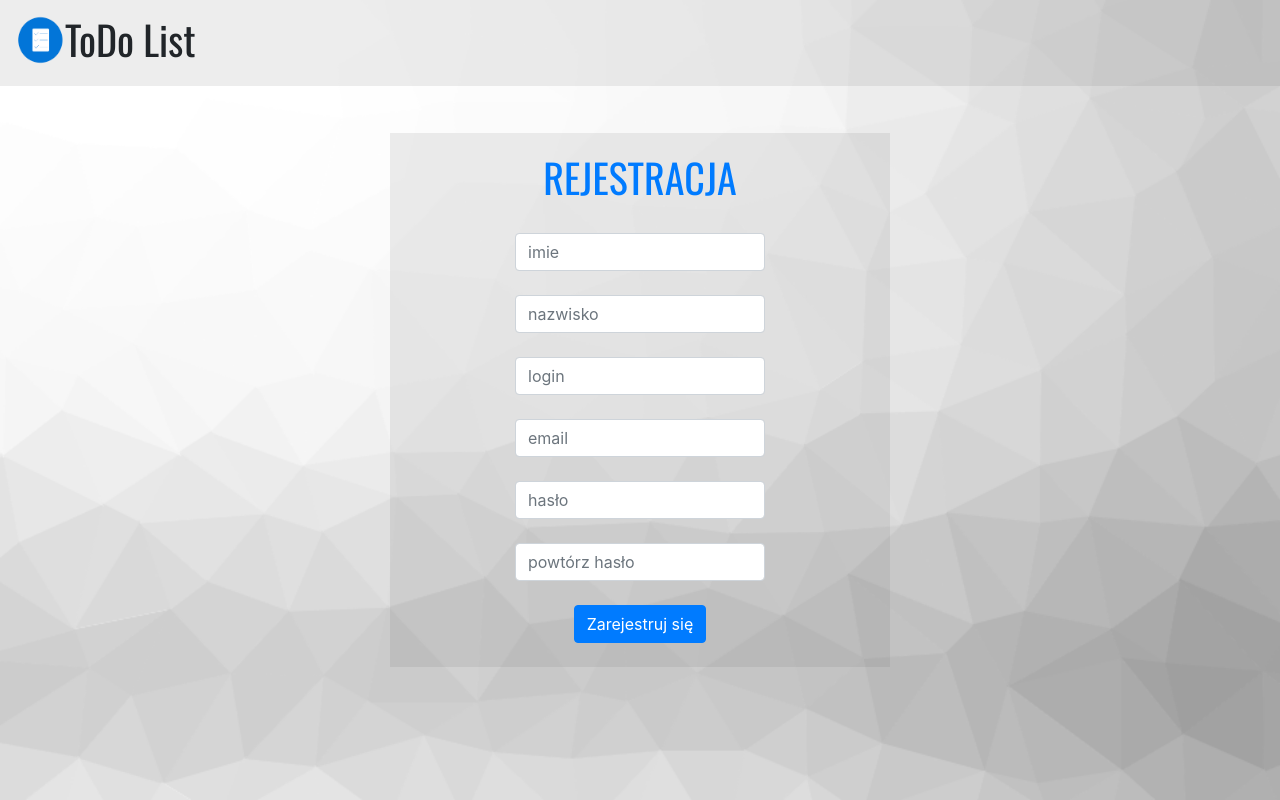
After one commit to JakubC0401/projektG-owaniaHTML, a PHP site: page /register.html in a window 1280 px wide. The commit adds this page. Run offline with PHP 8.4, Linux system fonts and the light colour scheme.

Commit message:
dodana strona rejestracji

```diff
--- a/index.html
+++ b/index.html
@@ -32,11 +32,13 @@
           <input style="width: 50%;"  class="form-control" placeholder="login">
           <br>
           <div class="form-group">
-            <input style="width: 50%;" type="password" class="form-control"  name="" id="" placeholder="password">
+            <input style="width: 50%;" type="password" class="form-control"  name="" id="" placeholder="hasło">
           </div>
           <button type="submit" class="btn btn-primary">Zaloguj</button>
           <br><br>
-          <a class="regLink" href=>Nie masz konta, zarejestruj się!</a>
+          <a class="regLink" href="register.html">Nie masz konta, zarejestruj się!</a>
+          <br>
+          <br>
         </form>
       </div>
 
--- /dev/null
+++ b/register.html
@@ -0,0 +1,62 @@
+<!doctype html>
+<html lang="en">
+  <head>
+    <title>Title</title>
+    <meta charset="utf-8">
+    <meta name="viewport" content="width=device-width, initial-scale=1, shrink-to-fit=no">
+
+    <link rel="preconnect" href="https://fonts.gstatic.com">
+    <link href="https://fonts.googleapis.com/css2?family=Open+Sans&family=Oswald&display=swap" rel="stylesheet">
+    <link rel="stylesheet" href="style.css">
+    <link rel="stylesheet" href="https://stackpath.bootstrapcdn.com/bootstrap/4.3.1/css/bootstrap.min.css" integrity="sha384-ggOyR0iXCbMQv3Xipma34MD+dH/1fQ784/j6cY/iJTQUOhcWr7x9JvoRxT2MZw1T" crossorigin="anonymous">
+  </head>
+  <body class="backgroundColor">
+
+    <script src="https://code.jquery.com/jquery-3.3.1.slim.min.js" integrity="sha384-q8i/X+965DzO0rT7abK41JStQIAqVgRVzpbzo5smXKp4YfRvH+8abtTE1Pi6jizo" crossorigin="anonymous"></script>
+    <script src="https://cdnjs.cloudflare.com/ajax/libs/popper.js/1.14.7/umd/popper.min.js" integrity="sha384-UO2eT0CpHqdSJQ6hJty5KVphtPhzWj9WO1clHTMGa3JDZwrnQq4sF86dIHNDz0W1" crossorigin="anonymous"></script>
+    <script src="https://stackpath.bootstrapcdn.com/bootstrap/4.3.1/js/bootstrap.min.js" integrity="sha384-JjSmVgyd0p3pXB1rRibZUAYoIIy6OrQ6VrjIEaFf/nJGzIxFDsf4x0xIM+B07jRM" crossorigin="anonymous"></script>
+
+    <div class="wrapper">
+      <div class="test">
+        <header class="siteLogo">
+          <img src="Pagelogo.png" width="50px" height="50px">
+          <h1>ToDo List</h1>
+      </header>
+      </div>
+
+
+      <div class="logging">
+        <form>
+          <h1  class="font-weight-normal text-primary">REJESTRACJA</h1>
+          <br>
+          <input style="width: 50%;"  class="form-control" placeholder="imie">
+          <br>
+
+          <input style="width: 50%;"  class="form-control" placeholder="nazwisko">
+          <br>
+
+          <input style="width: 50%;"  class="form-control" placeholder="login">
+          <br>
+
+          <input style="width: 50%;"  class="form-control" placeholder="email">
+          <br>
+          <input style="width: 50%;" type="password" class="form-control"  name="" id="" placeholder="hasło">
+          <br>
+          <input style="width: 50%;" type="password" class="form-control"  name="" id="" placeholder="powtórz hasło">
+          <br>
+          <button type="submit" class="btn btn-primary">Zarejestruj się</button>
+          <br>
+          <br>
+
+        </form>
+      </div>
+
+
+
+
+
+    </div>
+
+
+  </body>
+</html>
--- a/style.css
+++ b/style.css
@@ -56,8 +56,8 @@ h1
     width:500px;
     margin: 0 auto;
     background:rgba(78, 78, 78, 0.1);
-    border: 0.5px solid color: gray ;
-    padding: 20px;
+    border: 0.5px solid color gray ;
+    padding: 20px 0 0 ;
     vertical-align:center;
     position:center;
     text-align:center;
```
